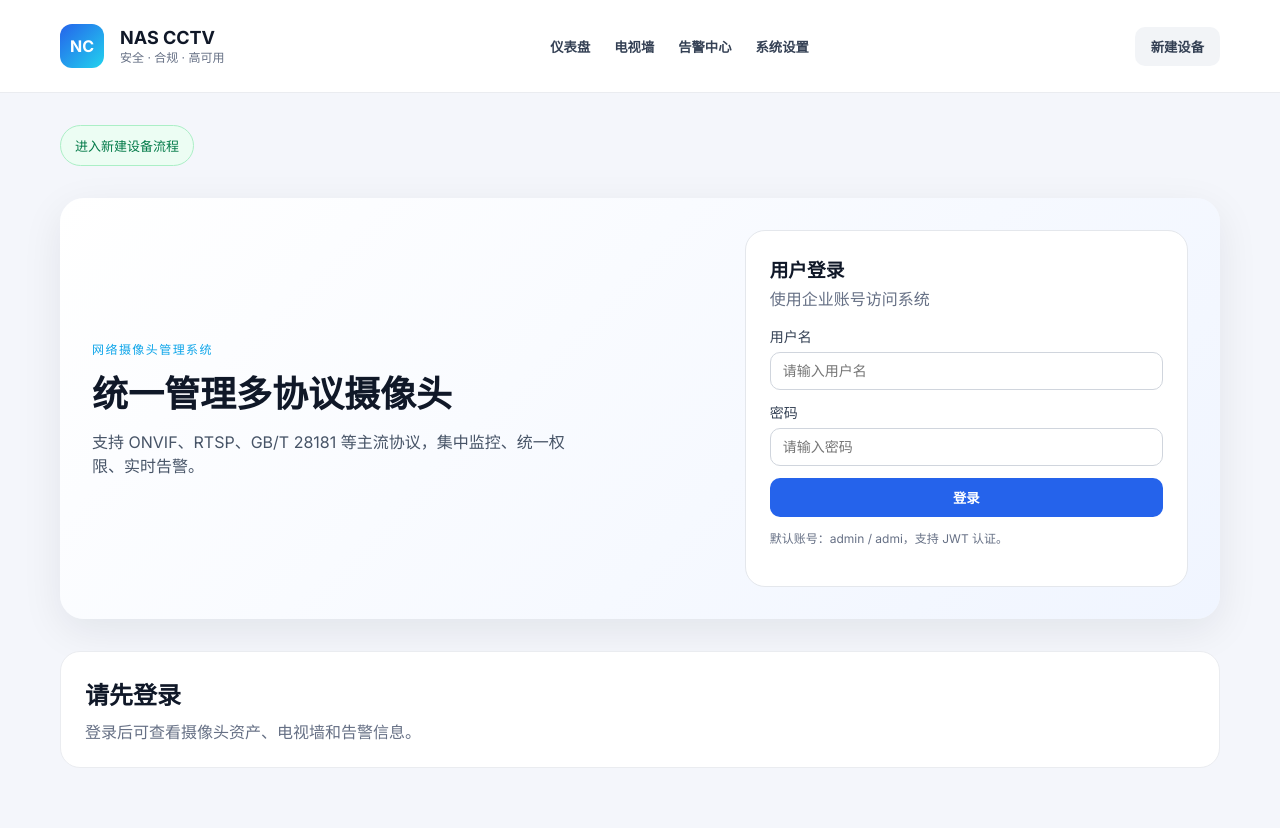
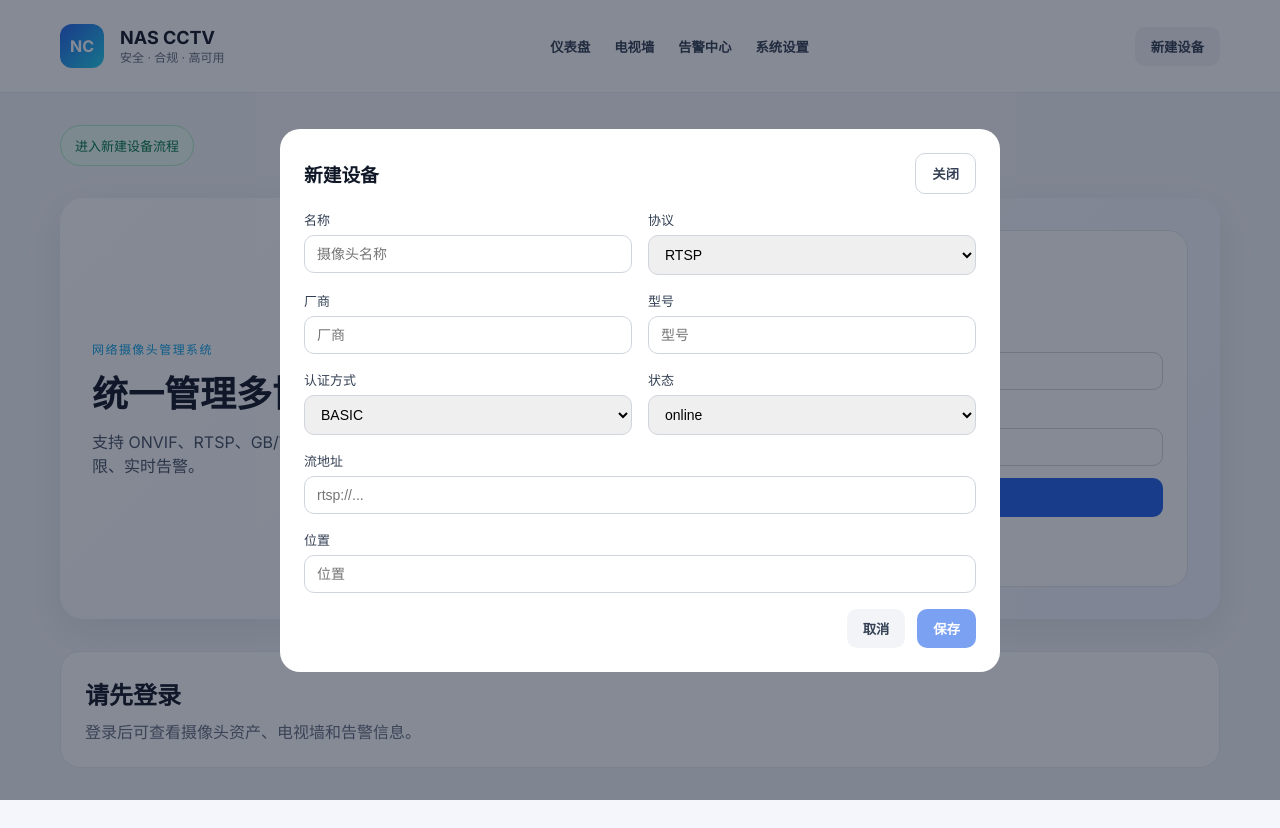
Before and after one commit to coolishman/nascctv, a Vue app in the folder frontend/: page / in a window 1280 px wide. Both pictures are taken after a click on the button "新建设备". Built offline with nearby package versions, Linux system fonts and the light colour scheme.

Commit message:
Make menus functional with modals and alerts

```diff
--- a/frontend/src/App.vue
+++ b/frontend/src/App.vue
@@ -70,6 +70,12 @@
         <button class="secondary" @click="handleRefreshAlerts" :disabled="!isAuthenticated">
           刷新告警
         </button>
+        <ul v-if="isAuthenticated && alertItems.length" class="alert-list">
+          <li v-for="alert in alertItems" :key="alert.id">
+            <strong>{{ alert.message }}</strong>
+            <span>{{ alert.location }}</span>
+          </li>
+        </ul>
       </section>
     </main>
     <main class="content" v-else>
@@ -82,6 +88,113 @@
         </button>
       </section>
     </main>
+
+    <div v-if="showDeviceModal" class="modal">
+      <div class="modal-content">
+        <header>
+          <h3>{{ selectedCamera ? '配置摄像头' : '新建设备' }}</h3>
+          <button class="ghost" @click="handleCloseModal">关闭</button>
+        </header>
+        <div class="modal-grid">
+          <label>
+            名称
+            <input v-model="deviceForm.name" placeholder="摄像头名称" />
+          </label>
+          <label>
+            协议
+            <select v-model="deviceForm.protocol">
+              <option>ONVIF</option>
+              <option>RTSP</option>
+              <option>GB/T 28181</option>
+            </select>
+          </label>
+          <label>
+            厂商
+            <input v-model="deviceForm.vendor" placeholder="厂商" />
+          </label>
+          <label>
+            型号
+            <input v-model="deviceForm.model" placeholder="型号" />
+          </label>
+          <label>
+            认证方式
+            <select v-model="deviceForm.authType">
+              <option>BASIC</option>
+              <option>DIGEST</option>
+              <option>TOKEN</option>
+            </select>
+          </label>
+          <label>
+            状态
+            <select v-model="deviceForm.status">
+              <option>online</option>
+              <option>offline</option>
+            </select>
+          </label>
+          <label class="full">
+            流地址
+            <input v-model="deviceForm.streamUrl" placeholder="rtsp://..." />
+          </label>
+          <label class="full">
+            位置
+            <input v-model="deviceForm.location" placeholder="位置" />
+          </label>
+        </div>
+        <footer>
+          <button class="secondary" @click="handleCloseModal">取消</button>
+          <button class="primary" @click="handleSaveDevice" :disabled="!isAuthenticated">
+            保存
+          </button>
+        </footer>
+      </div>
+    </div>
+
+    <div v-if="showPreviewModal" class="modal">
+      <div class="modal-content">
+        <header>
+          <h3>视频预览</h3>
+          <button class="ghost" @click="handleCloseModal">关闭</button>
+        </header>
+        <div class="preview-body">
+          <p>{{ selectedCamera?.name }}</p>
+          <p class="stream">{{ selectedCamera?.streamUrl }}</p>
+          <div class="preview-placeholder">预览窗口占位</div>
+        </div>
+      </div>
+    </div>
+
+    <div v-if="showSettingsModal" class="modal">
+      <div class="modal-content">
+        <header>
+          <h3>系统设置</h3>
+          <button class="ghost" @click="handleCloseModal">关闭</button>
+        </header>
+        <div class="modal-grid">
+          <label>
+            录像留存天数
+            <input type="number" v-model.number="settings.retentionDays" />
+          </label>
+          <label>
+            告警提示音
+            <select v-model="settings.alertSound">
+              <option :value="true">开启</option>
+              <option :value="false">关闭</option>
+            </select>
+          </label>
+          <label>
+            电视墙自动轮播
+            <select v-model="settings.autoRotate">
+              <option :value="true">开启</option>
+              <option :value="false">关闭</option>
+            </select>
+          </label>
+        </div>
+        <footer>
+          <button class="secondary" @click="handleCloseModal">关闭</button>
+          <button class="primary" @click="handleCloseModal">保存</button>
+        </footer>
+      </div>
+    </div>
   </div>
 </template>
 
@@ -93,7 +206,7 @@ import CameraList from './components/CameraList.vue';
 import RecordingList from './components/RecordingList.vue';
 import StatsCard from './components/StatsCard.vue';
 import TVWall from './components/TVWall.vue';
-import { fetchCameras, fetchRecordings, fetchVideoWall } from './services/api';
+import { createCamera, fetchCameras, fetchRecordings, fetchVideoWall } from './services/api';
 
 const cameras = ref([]);
 const recordings = ref([]);
@@ -107,6 +220,26 @@ const metrics = reactive({
 });
 const errorMessage = ref('');
 const actionMessage = ref('');
+const showDeviceModal = ref(false);
+const showPreviewModal = ref(false);
+const showSettingsModal = ref(false);
+const selectedCamera = ref(null);
+const deviceForm = reactive({
+  name: '',
+  protocol: 'RTSP',
+  vendor: '',
+  model: '',
+  authType: 'BASIC',
+  streamUrl: '',
+  status: 'online',
+  location: ''
+});
+const alertItems = ref([]);
+const settings = reactive({
+  retentionDays: 30,
+  alertSound: true,
+  autoRotate: true
+});
 
 const refreshCameras = async () => {
   errorMessage.value = '';
@@ -117,6 +250,13 @@ const refreshCameras = async () => {
     metrics.alerts = Math.max(1, Math.floor(cameras.value.length / 3));
     recordings.value = await fetchRecordings(cameras.value);
     wall.value = await fetchVideoWall(1);
+    alertItems.value = cameras.value
+      .filter((camera) => camera.status === 'offline')
+      .map((camera) => ({
+        id: camera.id,
+        message: `${camera.name} 当前离线，请检查网络或供电。`,
+        location: camera.location || '未配置位置'
+      }));
   } catch (error) {
     errorMessage.value = '无法连接后端服务，请检查数据库与接口配置。';
     cameras.value = [];
@@ -149,22 +289,73 @@ const handleNavigate = (target) => {
 
 const handlePreview = (camera) => {
   actionMessage.value = `正在预览：${camera.name}`;
+  selectedCamera.value = camera;
+  showPreviewModal.value = true;
 };
 
 const handleConfigure = (camera) => {
   actionMessage.value = `正在配置：${camera.name}`;
+  selectedCamera.value = camera;
+  Object.assign(deviceForm, {
+    name: camera.name,
+    protocol: camera.protocol,
+    vendor: camera.vendor || '',
+    model: camera.model || '',
+    authType: camera.authType || 'BASIC',
+    streamUrl: camera.streamUrl,
+    status: camera.status,
+    location: camera.location || ''
+  });
+  showDeviceModal.value = true;
 };
 
 const handleNewDevice = () => {
   actionMessage.value = '进入新建设备流程';
+  selectedCamera.value = null;
+  Object.assign(deviceForm, {
+    name: '',
+    protocol: 'RTSP',
+    vendor: '',
+    model: '',
+    authType: 'BASIC',
+    streamUrl: '',
+    status: 'online',
+    location: ''
+  });
+  showDeviceModal.value = true;
 };
 
 const handleRefreshAlerts = () => {
-  actionMessage.value = '告警已刷新（示例）';
+  actionMessage.value = '告警已刷新';
+  alertItems.value = cameras.value
+    .filter((camera) => camera.status === 'offline')
+    .map((camera) => ({
+      id: camera.id,
+      message: `${camera.name} 当前离线，请检查网络或供电。`,
+      location: camera.location || '未配置位置'
+    }));
 };
 
 const handleOpenSettings = () => {
-  actionMessage.value = '系统设置已打开（示例）';
+  actionMessage.value = '系统设置已打开';
+  showSettingsModal.value = true;
+};
+
+const handleSaveDevice = async () => {
+  try {
+    await createCamera({ ...deviceForm });
+    actionMessage.value = '设备已保存';
+    showDeviceModal.value = false;
+    refreshCameras();
+  } catch (error) {
+    actionMessage.value = '保存失败，请检查权限或网络连接。';
+  }
+};
+
+const handleCloseModal = () => {
+  showDeviceModal.value = false;
+  showPreviewModal.value = false;
+  showSettingsModal.value = false;
 };
 
 onMounted(() => {
--- a/frontend/src/assets/styles.css
+++ b/frontend/src/assets/styles.css
@@ -298,6 +298,29 @@ body {
   color: #667085;
 }
 
+.alert-list {
+  list-style: none;
+  margin-top: 16px;
+  display: flex;
+  flex-direction: column;
+  gap: 12px;
+}
+
+.alert-list li {
+  background: #fef3f2;
+  border: 1px solid #fecdca;
+  border-radius: 12px;
+  padding: 12px;
+  display: flex;
+  flex-direction: column;
+  gap: 6px;
+}
+
+.alert-list span {
+  font-size: 12px;
+  color: #b42318;
+}
+
 .recording-list header {
   display: flex;
   align-items: baseline;
@@ -413,6 +436,89 @@ button:disabled {
   border-color: rgba(34, 197, 94, 0.4);
 }
 
+.modal {
+  position: fixed;
+  inset: 0;
+  background: rgba(15, 23, 42, 0.5);
+  display: flex;
+  align-items: center;
+  justify-content: center;
+  padding: 24px;
+  z-index: 50;
+}
+
+.modal-content {
+  background: #ffffff;
+  border-radius: 20px;
+  padding: 24px;
+  width: min(720px, 100%);
+  display: flex;
+  flex-direction: column;
+  gap: 16px;
+}
+
+.modal-content header {
+  display: flex;
+  justify-content: space-between;
+  align-items: center;
+}
+
+.modal-grid {
+  display: grid;
+  grid-template-columns: repeat(auto-fit, minmax(220px, 1fr));
+  gap: 16px;
+}
+
+.modal-grid label {
+  display: flex;
+  flex-direction: column;
+  gap: 6px;
+  font-size: 13px;
+  color: #344054;
+}
+
+.modal-grid input,
+.modal-grid select {
+  padding: 10px 12px;
+  border-radius: 10px;
+  border: 1px solid #d0d5dd;
+  font-size: 14px;
+}
+
+.modal-grid .full {
+  grid-column: 1 / -1;
+}
+
+.modal-content footer {
+  display: flex;
+  justify-content: flex-end;
+  gap: 12px;
+}
+
+.preview-body {
+  display: flex;
+  flex-direction: column;
+  gap: 8px;
+}
+
+.preview-body .stream {
+  color: #667085;
+  font-size: 12px;
+}
+
+.preview-placeholder {
+  border: 1px dashed #cbd5f5;
+  border-radius: 16px;
+  padding: 40px;
+  text-align: center;
+  color: #98a2b3;
+}
+
+.wall-content .modal-content {
+  background: #0f172a;
+  color: #f8fafc;
+}
+
 .wall-content {
   background: #0b1220;
   color: #f8fafc;
--- a/frontend/src/services/api.js
+++ b/frontend/src/services/api.js
@@ -83,3 +83,8 @@ export const fetchVideoWall = async (wallId) => {
   const response = await api.get(`/walls/${wallId}`);
   return response.data;
 };
+
+export const createCamera = async (payload) => {
+  const response = await api.post('/cameras', payload);
+  return response.data;
+};
```
